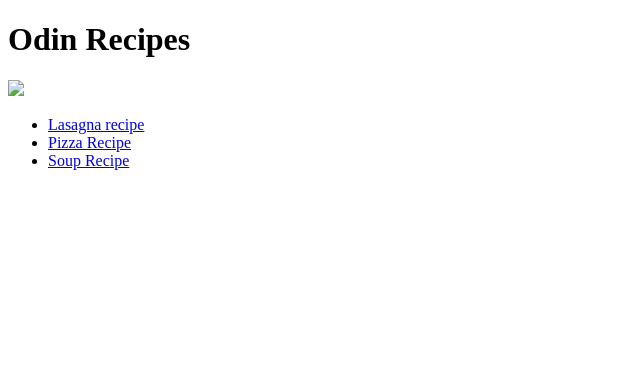
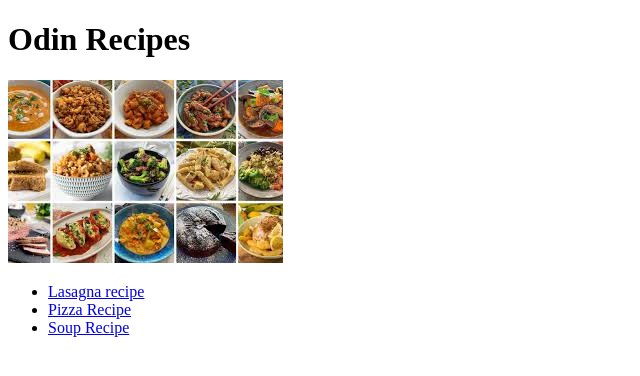
Before and after one commit to fedibenam/odin-recipes, a plain HTML site: page index.html in a window 1280 px wide. Shown: the whole page, without its empty margins (0-640 px from the left). Drawn offline with Linux system fonts and the light colour scheme; the site is published under a folder, as on GitHub Pages, so addresses that start at the root find nothing.

Commit message:
Update HTML code

```diff
--- a/index.html
+++ b/index.html
@@ -7,7 +7,7 @@
 </head>
 <body>
     <h1><strong>Odin Recipes</strong></h1>
-    <img src="/imag/recipe.jpeg">
+    <img src="imag/recipe.jpeg">
     <ul>
       <li><a href="recipes/lasagna.html">Lasagna recipe</a></li>
       <li><a href="/recipes/Pizza.html">Pizza Recipe</a></li>
```
